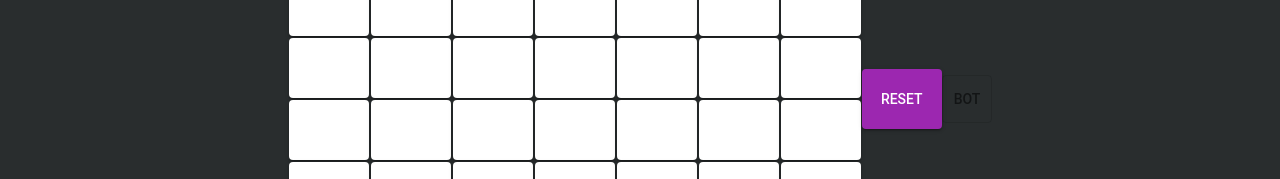
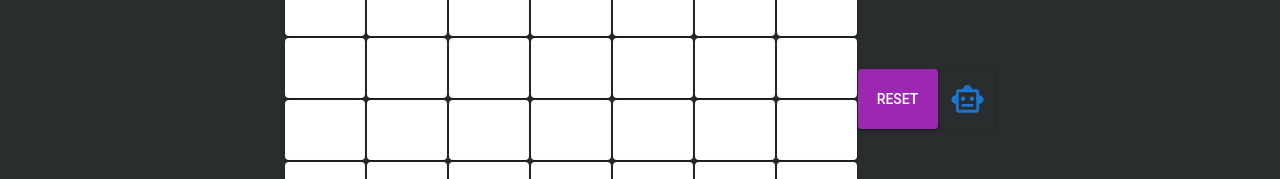
Before and after one commit to Jochern/4-gewinnt-container, a React (Create React App) app: page / in a window 1280 px wide. Shown: the part 365-544 px from the top of the page. Built offline with nearby package versions, Linux system fonts and the light colour scheme.

Commit message:
bot toggle button styling

```diff
--- a/src/App.tsx
+++ b/src/App.tsx
@@ -8,7 +8,8 @@ import Grid from '@mui/material/Grid'
 import { AppBar, Table, TableBody, TableCell, TableContainer, TableHead, TableRow, Toolbar, Typography } from '@mui/material';
 import AlertDialog from './AlertDialog';
 import CheckIcon from '@mui/icons-material/Check';
-import ToggleButton from '@mui/material/ToggleButton';
+import MuiToggleButton from '@mui/material/ToggleButton';
+import SmartToyOutlinedIcon from '@mui/icons-material/SmartToyOutlined';
 
 let turn: boolean = true;
 let winnerstatus = false;
@@ -26,7 +27,12 @@ function changeBotStatus(){
   }
 }
 
-
+const ToggleButton = styled(MuiToggleButton)(({  }) => ({
+  "&.Mui-selected, &.Mui-selected:hover": {
+    color: "white",
+    backgroundColor: "red"
+  }
+}));
 
 const Item = styled(Paper)(({ theme }) => ({
   backgroundColor: theme.palette.mode === 'dark' ? '#1A2027' : '#fff',
@@ -573,7 +579,7 @@ function App() {
             setSelected(!selected);
           }}
           >
-          Bot
+          <SmartToyOutlinedIcon color="primary" fontSize="large" />
         </ToggleButton>
       </Box>
     </ThemeProvider>
```
